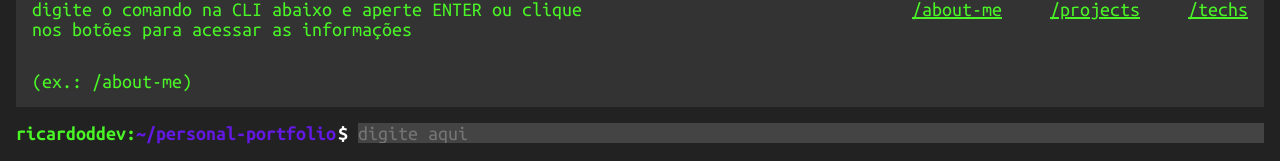
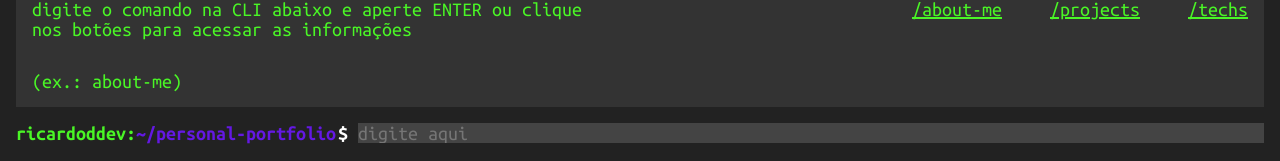
Before and after one commit to ricardoddev/personal-portfolio, a React (Vite) app: page / in a window 1280 px wide. Shown: the part 121-282 px from the top of the page. Built offline with nearby package versions, Linux system fonts and the light colour scheme.

Commit message:
fixing example of command

```diff
--- a/src/components/navbar/navbar.tsx
+++ b/src/components/navbar/navbar.tsx
@@ -7,7 +7,7 @@ export function Navbar() {
 			<div>
 				<TitleAndReturnHome><Link to={'/'}>portfólio ricardoddev</Link></TitleAndReturnHome>
 				<p>digite o comando na CLI abaixo e aperte ENTER ou clique nos botões para acessar as informações</p>
-				<p>(ex.: /about-me)</p>
+				<p>(ex.: about-me)</p>
 			</div>
 
 			<ul>
```
